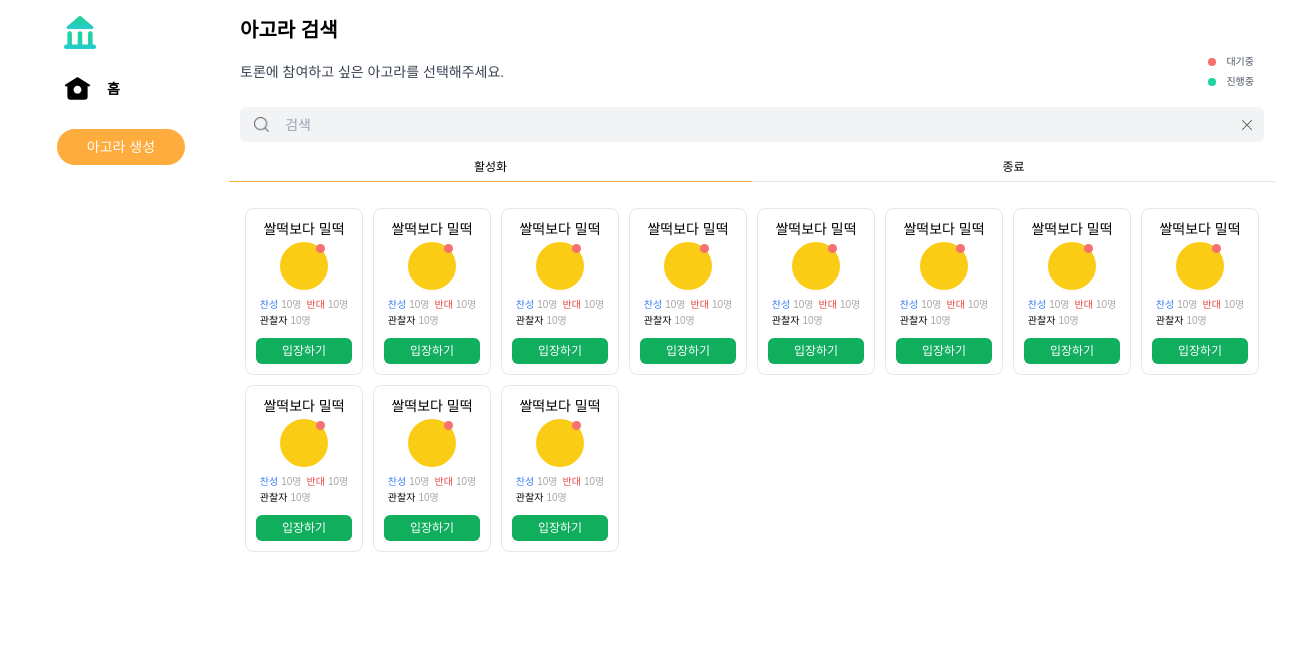
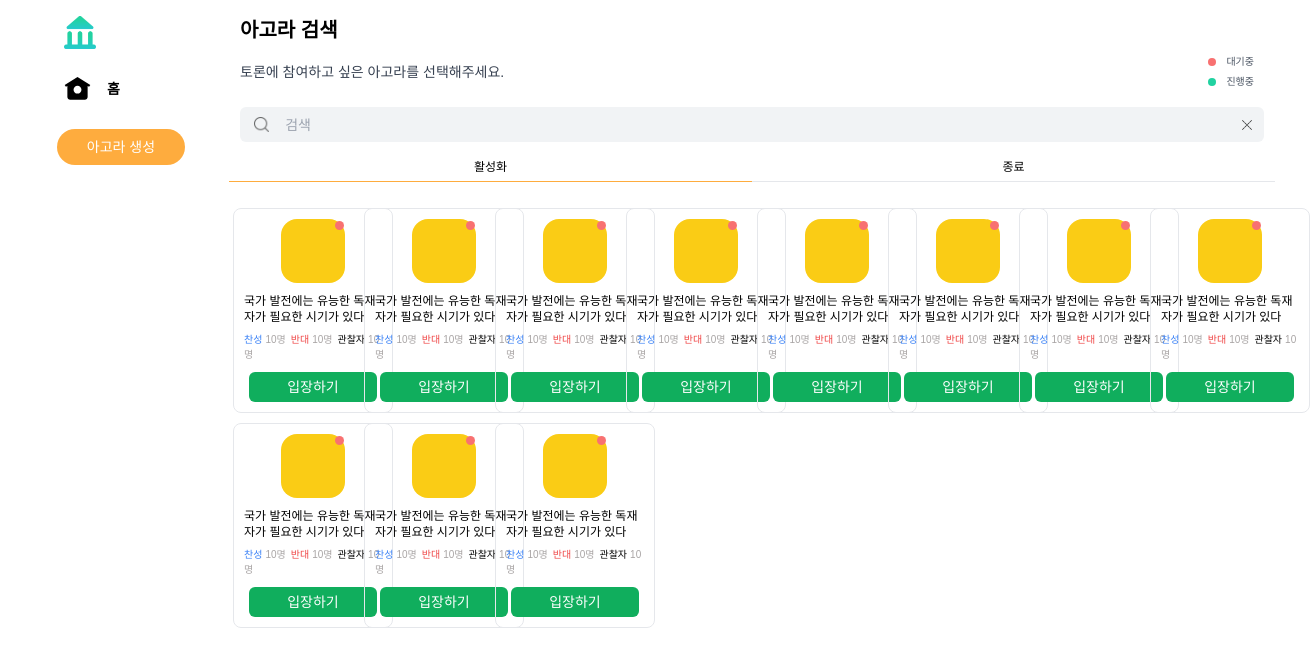
Before and after one commit to Attica-org/athens-client, a Next.js app: page / in a window 1280 px wide. Shown: the top 666 px of the page, 1310 px wide, since content can reach past the window. Built offline with nearby package versions, Linux system fonts and the light colour scheme.

Commit message:
design: 컴포넌트 크기 키우기

```diff
--- a/src/app/_components/home/atoms/Agora.tsx
+++ b/src/app/_components/home/atoms/Agora.tsx
@@ -1,25 +1,27 @@
 export default function Agora() {
   return (
-    <article className="w-7.5rem p-10 border-1 rounded-lg flex flex-col justify-center items-center">
-      <h3 className="text-sm pb-3">쌀떡보다 밀떡</h3>
-      <div className="w-3rem h-3rem rounded-full bg-yellow-400 relative">
-        <div className="w-0.5rem h-0.5rem rounded-full bg-red-400 absolute top-2 right-3 z-5" />
+    <article className="w-10rem under-mobile:w-130 p-10 border-1 rounded-lg flex flex-col justify-center items-center">
+      <div className="under-mobile:w-3rem under-mobile:h-3rem w-4rem h-4rem rounded-2xl bg-yellow-400 relative">
+        <div className="w-0.5rem h-0.5rem rounded-full bg-red-400 absolute top-2 right-1 z-5" />
       </div>
+      <h3 className="text-xs under-mobile:text-xxs under-mobile:font-semibold pt-10">
+        국가 발전에는 유능한 독재자가 필요한 시기가 있다
+      </h3>
       <p className="text-xxs pt-7">
-        <div className="pb-1">
+        <span className="pb-1">
           <span className="pr-5 text-athens-gray-500 text-nowrap">
             <span className="text-blue-500 pr-3">찬성</span>10명
           </span>
-          <span className="text-athens-gray-500 text-nowrap">
+          <span className="pr-5 text-athens-gray-500 text-nowrap">
             <span className="text-red-500 pr-3">반대</span>10명
           </span>
-        </div>
-        <span>
+        </span>
+        <span className="under-mobile:block">
           <span className="pr-3">관찰자</span>
           <span className="text-athens-gray-500">10명</span>
         </span>
       </p>
-      <button className="text-xs text-white bg-athens-main p-4 pt-5 pb-5 mt-10 w-6rem rounded-md">
+      <button className="text-sm under-mobile:text-xs text-white bg-athens-main p-4 pt-5 pb-5 mt-10 w-8rem under-mobile:w-6rem rounded-md">
         입장하기
       </button>
     </article>
--- a/src/app/_components/home/atoms/UserImage.tsx
+++ b/src/app/_components/home/atoms/UserImage.tsx
@@ -1,3 +1,3 @@
 export default function UserImage() {
-  return <div className="min-w-3rem h-3rem rounded-xl bg-yellow-400"></div>;
+  return <div className="min-w-5rem h-5rem rounded-lg bg-yellow-400"></div>;
 }
```
